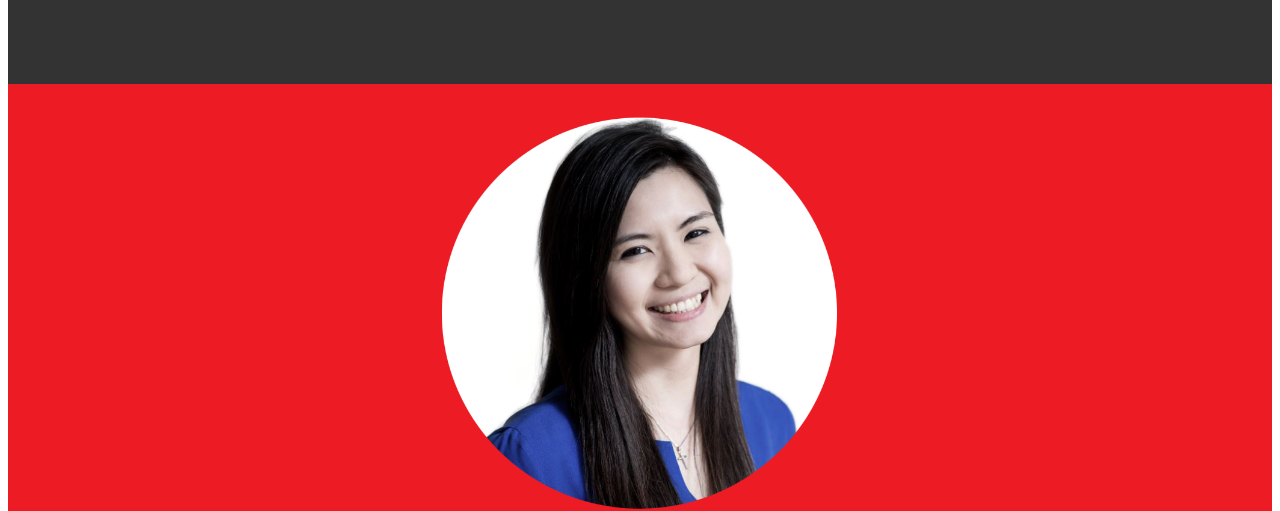
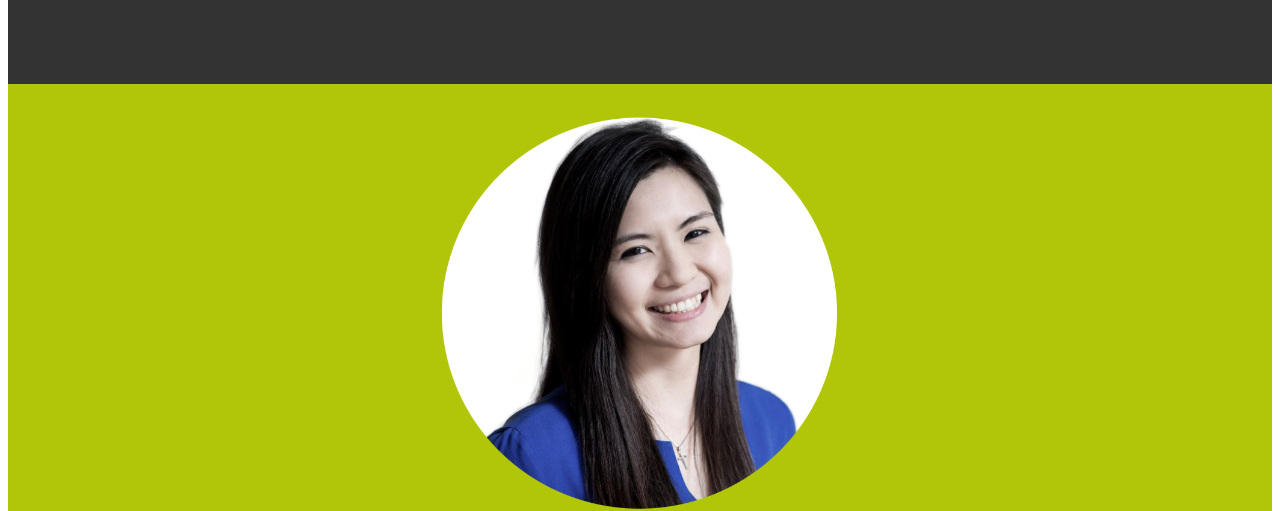
Before and after one commit to yiyehho/personal-website, a plain HTML site: page index.html in a window 1280 px wide. Shown: the part 548-1059 px from the top of the page. Drawn offline with Linux system fonts and the light colour scheme.

Commit message:
2nd commit

```diff
--- a/style.css
+++ b/style.css
@@ -50,7 +50,7 @@
 .photo-background {
   width: auto;
   height: 690px;
-  background-color: #ED1C24;
+  background-color: #B1C509;
 }
 
 .sm_logo {
```
